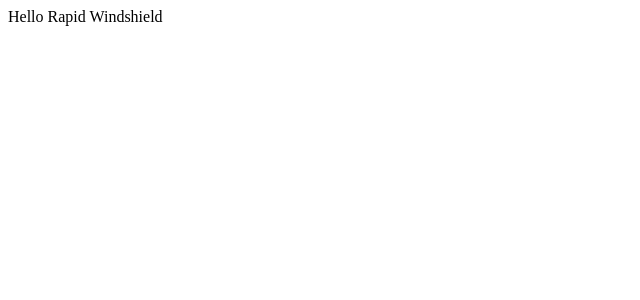
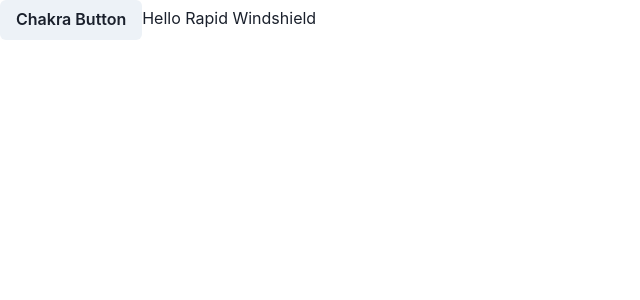
Before and after one commit to payapula/rapid-windshield, a Next.js app: page / in a window 1280 px wide. Shown: the top 300 px of the page, without its empty margins (0-640 px from the left). Built offline with nearby package versions, Linux system fonts and the light colour scheme.

Commit message:
Added Chakra

```diff
--- a/package.json
+++ b/package.json
@@ -26,7 +26,11 @@
         ]
     },
     "dependencies": {
+        "@chakra-ui/react": "^1.6.5",
+        "@emotion/react": "^11.4.0",
+        "@emotion/styled": "^11.3.0",
         "eslint-config-next": "^11.0.1",
+        "framer-motion": "^4.1.17",
         "next": "latest",
         "react": "^17.0.2",
         "react-dom": "^17.0.2"
--- /dev/null
+++ b/pages/_app.tsx
@@ -0,0 +1,10 @@
+import { ChakraProvider } from '@chakra-ui/react';
+import { AppProps } from 'next/app';
+
+export default function App({ Component, pageProps }: AppProps): JSX.Element {
+    return (
+        <ChakraProvider>
+            <Component {...pageProps} />
+        </ChakraProvider>
+    );
+}
--- a/pages/index.tsx
+++ b/pages/index.tsx
@@ -1,4 +1,5 @@
 import Head from 'next/head';
+import { Button } from '@chakra-ui/react';
 
 export const Home = (): JSX.Element => (
     <div className="container">
@@ -6,6 +7,7 @@
             <title>Create Next App</title>
             <link rel="icon" href="/favicon.ico" />
         </Head>
+        <Button>Chakra Button</Button>
         Hello Rapid Windshield
     </div>
 );
```
Also changed, not shown: 1 other file (tests, documents, lock files or other folders).
